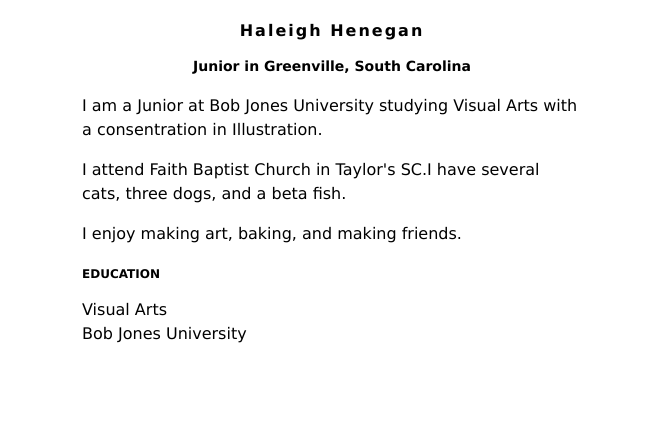
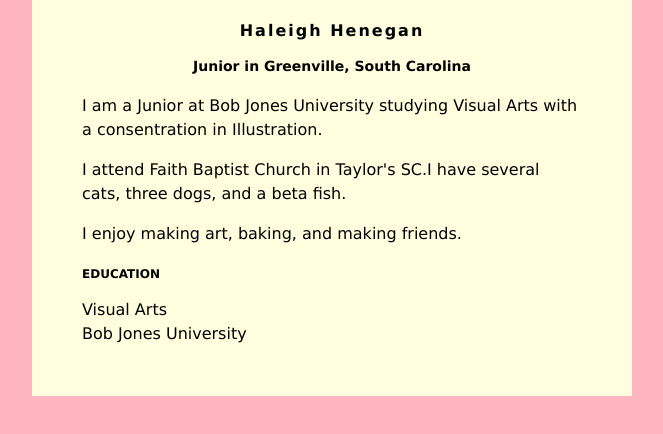
Before and after one commit to HappyHaleigh/HappyHaleigh.github.io, a plain HTML site: page index.html in a window 1280 px wide. Shown: the whole page, without its empty margins (308-971 px from the left). Drawn offline with Linux system fonts and the light colour scheme.

Commit message:
Update index.html

```diff
--- a/index.html
+++ b/index.html
@@ -2,11 +2,11 @@
 <head>
 <style>
 body {
-    background: lightorange;
+    background:lightpink;
     font-family: Verdana;
 }
 #content {
-    background: lightOrange;
+    background:lightyellow;
     min-width: 200px;
     max-width: 500px;
     padding: 50px;
```
